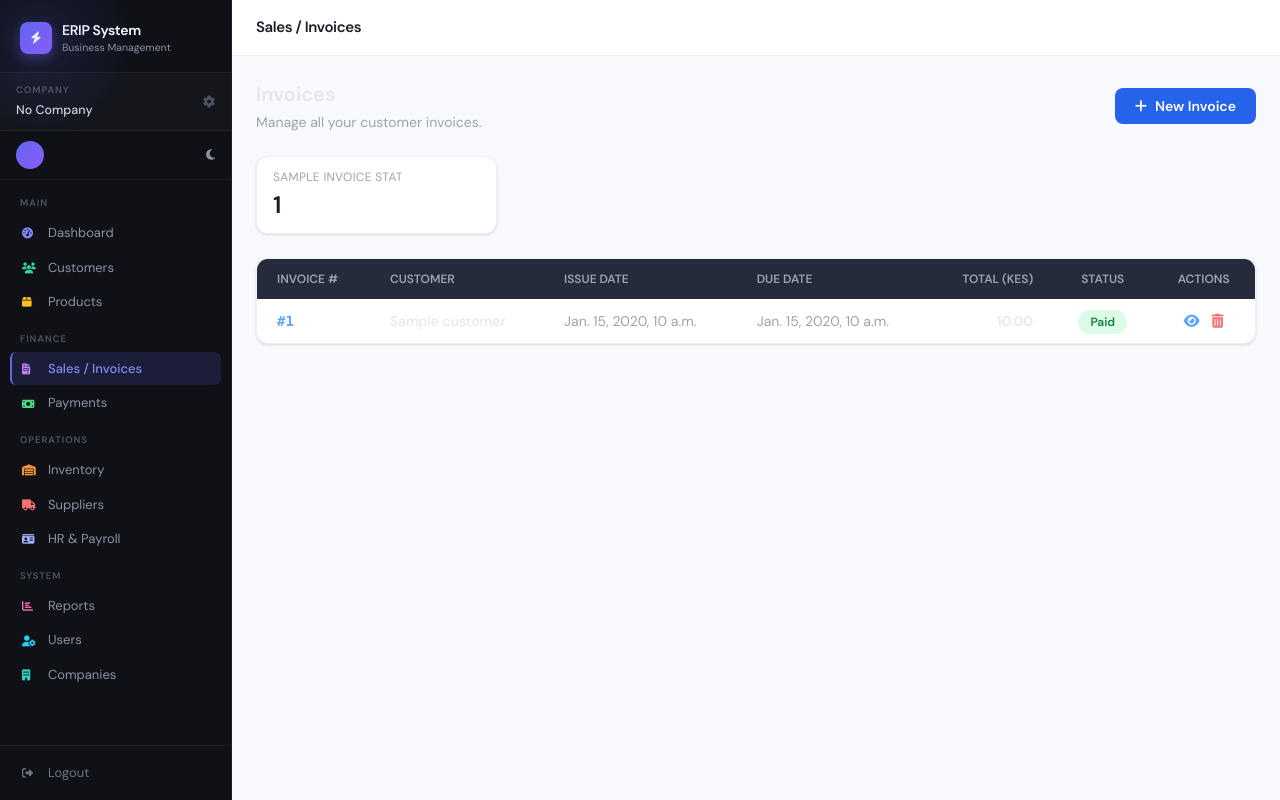
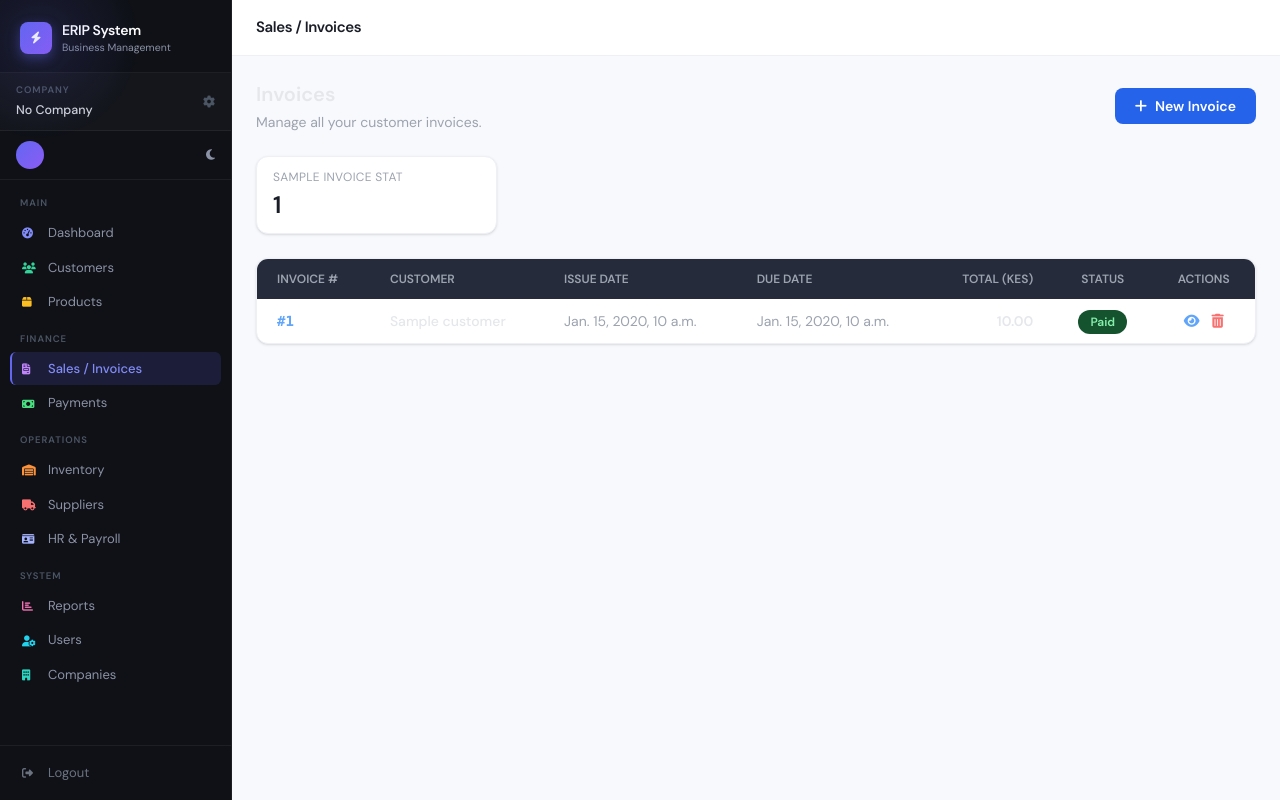
Before and after one commit to Mufa-a/erip-system, a Django app: template templates/sales/invoice_list.html in a window 1280 px wide. Run offline with Django 5.2, Linux system fonts and the light colour scheme; the template is opened without the code that fills it: most values are stand-ins (such as "Sample title", 1, 10 or a date in 2020); some libraries are stand-ins or nearby versions.

Commit message:
list fix

```diff
--- a/templates/sales/invoice_list.html
+++ b/templates/sales/invoice_list.html
@@ -1,6 +1,16 @@
 {% extends 'base.html' %}
 {% block title %}Invoices{% endblock %}
 {% block page_title %}Sales / Invoices{% endblock %}
+
+{# ============================================================
+   invoices.html
+   Fixes:
+   1. Status badges replaced: bg-*-100 text-*-700 → bg-*-900 text-*-300
+   2. Mobile delete button was bg-red-100 text-red-700 → bg-red-900 text-red-300
+   3. Row hover uses bg tint instead of hover:opacity-80
+   4. Stats strip already used CSS vars — kept as-is
+   ============================================================ #}
+
 {% block content %}
 
 <!-- Header -->
@@ -43,7 +53,9 @@
       </thead>
       <tbody class="divide-y" style="border-color:var(--card-border, #2d3448);">
         {% for inv in invoices %}
-        <tr class="hover:opacity-80 transition">
+        <tr style="transition:background 0.15s;"
+            onmouseover="this.style.background='rgba(255,255,255,0.04)'"
+            onmouseout="this.style.background='transparent'">
           <td class="px-5 py-3 font-mono font-semibold">
             <a href="{% url 'invoice_detail' inv.pk %}" class="text-blue-400 hover:text-blue-300">#{{ inv.invoice_number }}</a>
           </td>
@@ -53,17 +65,17 @@
           <td class="px-5 py-3 text-right font-semibold" style="color:var(--text-main, #e5e7eb);">{{ inv.total|floatformat:2 }}</td>
           <td class="px-5 py-3 text-center">
             {% if inv.status == 'paid' %}
-              <span class="bg-green-100 text-green-700 px-3 py-1 rounded-full text-xs font-semibold">Paid</span>
+              <span class="bg-green-900 text-green-300 px-3 py-1 rounded-full text-xs font-semibold">Paid</span>
             {% elif inv.status == 'partial' %}
-              <span class="bg-yellow-100 text-yellow-700 px-3 py-1 rounded-full text-xs font-semibold">Partial</span>
+              <span class="bg-yellow-900 text-yellow-300 px-3 py-1 rounded-full text-xs font-semibold">Partial</span>
             {% elif inv.status == 'overdue' %}
-              <span class="bg-red-100 text-red-700 px-3 py-1 rounded-full text-xs font-semibold">Overdue</span>
+              <span class="bg-red-900 text-red-300 px-3 py-1 rounded-full text-xs font-semibold">Overdue</span>
             {% elif inv.status == 'sent' %}
-              <span class="bg-blue-100 text-blue-700 px-3 py-1 rounded-full text-xs font-semibold">Sent</span>
+              <span class="bg-blue-900 text-blue-300 px-3 py-1 rounded-full text-xs font-semibold">Sent</span>
             {% elif inv.status == 'cancelled' %}
-              <span class="bg-gray-700 text-gray-300 px-3 py-1 rounded-full text-xs font-semibold">Cancelled</span>
+              <span class="px-3 py-1 rounded-full text-xs font-semibold" style="background:var(--table-head-bg,#252b3b); color:var(--text-muted,#9ca3af);">Cancelled</span>
             {% else %}
-              <span class="bg-gray-700 text-gray-300 px-3 py-1 rounded-full text-xs font-semibold">Draft</span>
+              <span class="px-3 py-1 rounded-full text-xs font-semibold" style="background:var(--table-head-bg,#252b3b); color:var(--text-muted,#9ca3af);">Draft</span>
             {% endif %}
           </td>
           <td class="px-5 py-3 text-center">
@@ -106,17 +118,17 @@
           #{{ inv.invoice_number }}
         </a>
         {% if inv.status == 'paid' %}
-          <span class="bg-green-100 text-green-700 px-2 py-0.5 rounded-full text-xs font-semibold">Paid</span>
+          <span class="bg-green-900 text-green-300 px-2 py-0.5 rounded-full text-xs font-semibold">Paid</span>
         {% elif inv.status == 'partial' %}
-          <span class="bg-yellow-100 text-yellow-700 px-2 py-0.5 rounded-full text-xs font-semibold">Partial</span>
+          <span class="bg-yellow-900 text-yellow-300 px-2 py-0.5 rounded-full text-xs font-semibold">Partial</span>
         {% elif inv.status == 'overdue' %}
-          <span class="bg-red-100 text-red-700 px-2 py-0.5 rounded-full text-xs font-semibold">Overdue</span>
+          <span class="bg-red-900 text-red-300 px-2 py-0.5 rounded-full text-xs font-semibold">Overdue</span>
         {% elif inv.status == 'sent' %}
-          <span class="bg-blue-100 text-blue-700 px-2 py-0.5 rounded-full text-xs font-semibold">Sent</span>
+          <span class="bg-blue-900 text-blue-300 px-2 py-0.5 rounded-full text-xs font-semibold">Sent</span>
         {% elif inv.status == 'cancelled' %}
-          <span class="bg-gray-700 text-gray-300 px-2 py-0.5 rounded-full text-xs font-semibold">Cancelled</span>
+          <span class="px-2 py-0.5 rounded-full text-xs font-semibold" style="background:var(--table-head-bg,#252b3b); color:var(--text-muted,#9ca3af);">Cancelled</span>
         {% else %}
-          <span class="bg-gray-700 text-gray-300 px-2 py-0.5 rounded-full text-xs font-semibold">Draft</span>
+          <span class="px-2 py-0.5 rounded-full text-xs font-semibold" style="background:var(--table-head-bg,#252b3b); color:var(--text-muted,#9ca3af);">Draft</span>
         {% endif %}
       </div>
 
@@ -127,7 +139,7 @@
       </div>
 
       <!-- Dates -->
-      <div class="grid grid-cols-2 gap-2 text-xs mb-3">
+      <div class="grid grid-cols-2 gap-2 text-xs p-3 rounded-lg mb-3" style="background:var(--table-head-bg, #252b3b);">
         <div>
           <p style="color:var(--text-muted, #9ca3af);">Issue Date</p>
           <p class="font-medium mt-0.5" style="color:var(--text-main, #e5e7eb);">{{ inv.issue_date }}</p>
@@ -141,11 +153,11 @@
       <!-- Actions -->
       <div class="flex gap-2 pt-2" style="border-top:1px solid var(--card-border, #2d3448);">
         <a href="{% url 'invoice_detail' inv.pk %}"
-          class="flex-1 bg-blue-600 text-white px-3 py-2 rounded-lg text-xs hover:bg-blue-700 text-center font-medium">
+          class="flex-1 bg-blue-600 text-white px-3 py-2 rounded-lg text-xs hover:bg-blue-700 transition text-center font-medium">
           <i class="fas fa-eye mr-1"></i> View
         </a>
         <a href="{% url 'invoice_delete' inv.pk %}"
-          class="flex-1 bg-red-100 text-red-700 px-3 py-2 rounded-lg text-xs hover:bg-red-200 text-center font-medium">
+          class="flex-1 bg-red-900 text-red-300 px-3 py-2 rounded-lg text-xs hover:bg-red-800 transition text-center font-medium">
           <i class="fas fa-trash-alt mr-1"></i> Delete
         </a>
       </div>
```
